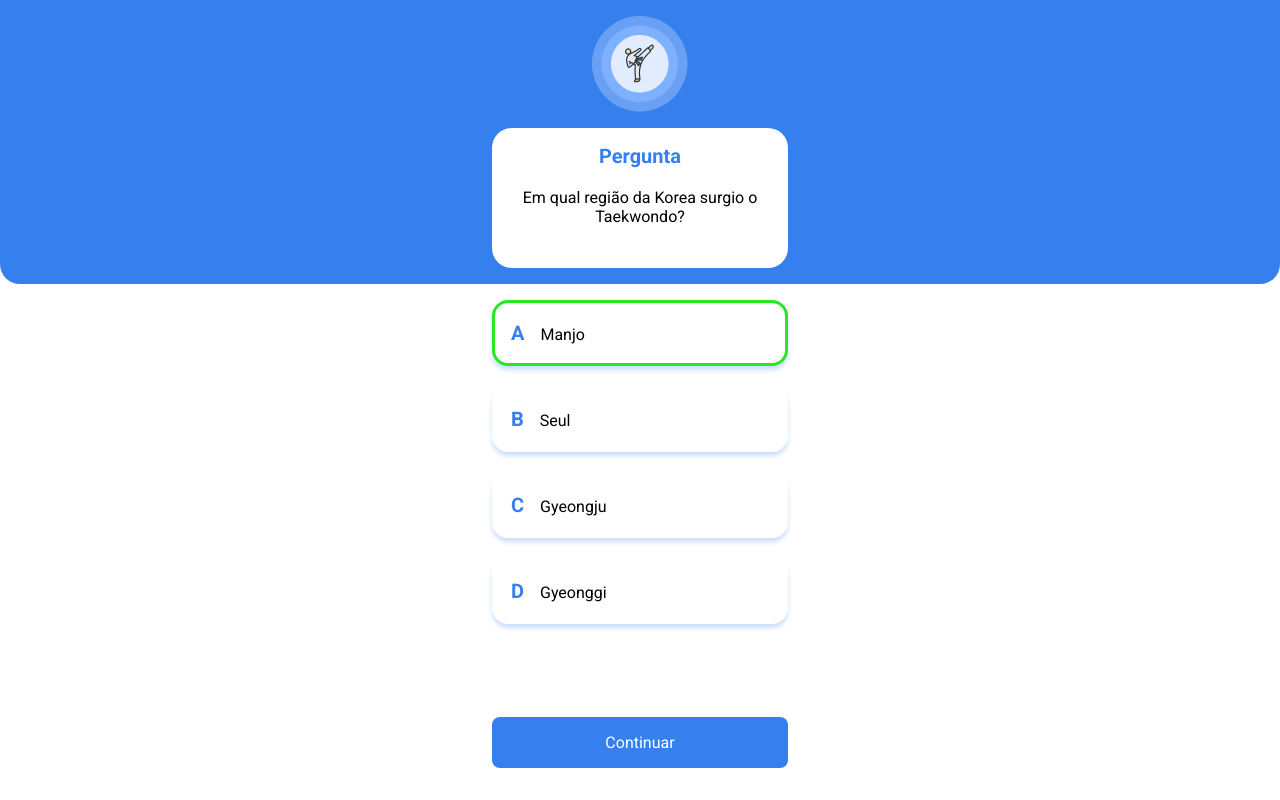
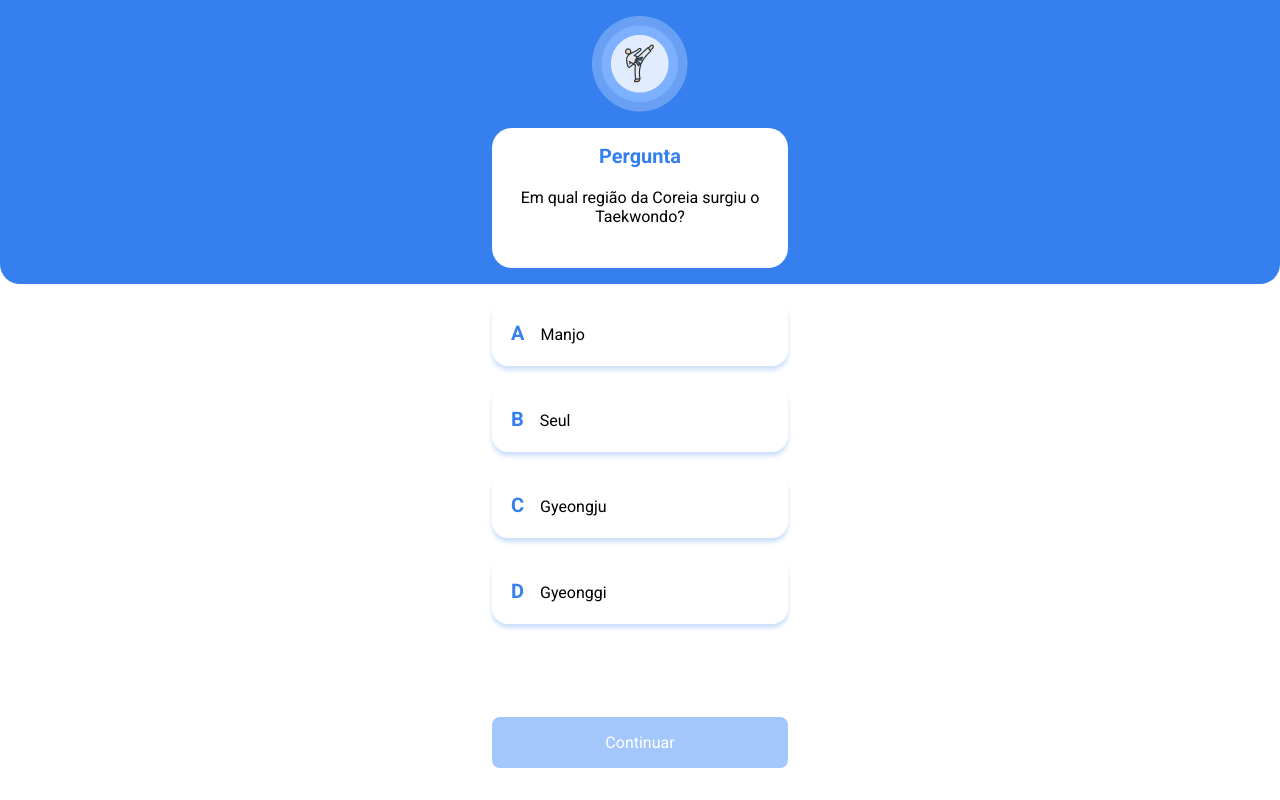
Before and after one commit to matheusgondra/taekwondo-quiz, a React (Vite) app: page /question/2 in a window 1280 px wide. Built offline with nearby package versions, Linux system fonts and the light colour scheme.

Commit message:
funcionalidade de selecionar opção correta

```diff
--- a/src/components/OptionButton/index.tsx
+++ b/src/components/OptionButton/index.tsx
@@ -1,12 +1,15 @@
+import { MouseEvent } from "react";
 import "./option-button.css";
 
 interface OptionButtonProps {
-	option: "A" | "B" | "C" | "D";
+	option: string;
 	text: string;
 	variant: "default" | "correct" | "wrong";
+	disabled?: boolean;
+	setResponse: (event: MouseEvent<HTMLButtonElement>) => void;
 }
 
-export function OptionButton({ option, text, variant }: OptionButtonProps) {
+export function OptionButton({ option, text, variant, disabled, setResponse }: OptionButtonProps) {
 	const setBorder = (variant: string) => {
 		switch (variant) {
 			case "correct":
@@ -16,10 +19,10 @@ export function OptionButton({ option, text, variant }: OptionButtonProps) {
 			default:
 				return "";
 		}
-	}
+	};
 
 	return (
-		<button className={`option-button ${setBorder(variant)}`}>
+		<button className={`option-button ${setBorder(variant)}`} disabled={disabled} onClick={setResponse}>
 			<span className="option-button__option">{option}</span>
 			{text}
 		</button>
--- a/src/components/OptionButton/option-button.css
+++ b/src/components/OptionButton/option-button.css
@@ -8,6 +8,7 @@
 	width: 100%;
 	height: 66px;
 	transition: 8ms;
+	-webkit-tap-highlight-color: transparent;
 }
 
 .option-button__option {
@@ -19,8 +20,10 @@
 
 .correct {
 	border: 3px solid #28E621;
+	color: #28E621
 }
 
 .wrong {
 	border: 3px solid #ED738C;
+	color: #ED738C;
 }
--- a/src/data/questions.json
+++ b/src/data/questions.json
@@ -13,7 +13,7 @@
 	},
 	{
 		"id": 3,
-		"question": "Em qual região da Korea surgio o Taekwondo?",
+		"question": "Em qual região da Coreia surgiu o Taekwondo?",
 		"options": ["Manjo", "Seul", "Gyeongju", "Gyeonggi"],
 		"answer": "Manjo"
 	}
--- a/src/pages/Question/index.tsx
+++ b/src/pages/Question/index.tsx
@@ -1,15 +1,17 @@
+import { MouseEvent, useEffect, useState } from "react";
 import { useNavigate, useParams } from "react-router-dom";
+import { Button } from "../../components/Button";
 import { OptionButton } from "../../components/OptionButton";
 import { TaekwondoIcon } from "../../components/TaekwondoIcon";
 import { useQuestions } from "../../hooks";
 import "./question.css";
-import { useEffect } from "react";
-import { Button } from "../../components/Button";
 
 export function Question() {
 	const { id } = useParams();
 	const navigate = useNavigate();
 	const question = useQuestions(parseInt(id!));
+	const [selectedOption, setSelectedOption] = useState<string>("");
+	const [isSelecting, setIsSelecting] = useState<boolean>(false);
 
 	useEffect(() => {
 		if (!question) {
@@ -17,9 +19,36 @@ export function Question() {
 		}
 	}, [question, navigate]);
 
+	useEffect(() => {
+		if (question) {
+			setSelectedOption("");
+			setIsSelecting(false);
+		}
+	}, [question]);
+
 	if (!question) {
 		return null;
 	}
+
+	const handleOptionClick = (event: MouseEvent<HTMLButtonElement>) => {
+		const text = event.currentTarget.textContent;
+		if (text) {
+			const response = text.slice(1, text.length);
+			setSelectedOption(response);
+			setIsSelecting(true);
+		}
+	};
+
+	const getVariant = (option: string) => {
+		if (selectedOption) {
+			if (option === question.answer) {
+				return "correct";
+			} else if (selectedOption === option) {
+				return "wrong";
+			}
+		}
+		return "default";
+	};
 
 	return (
 		<div className="question-page">
@@ -32,12 +61,21 @@ export function Question() {
 			</header>
 			<main className="question-page-container">
 				<ul className="options">
-					<li><OptionButton variant="correct" option="A" text={question.options[0]} /></li>
-					<li><OptionButton variant="default" option="B" text={question.options[1]} /></li>
-					<li><OptionButton variant="default" option="C" text={question.options[2]} /></li>
-					<li><OptionButton variant="default" option="D" text={question.options[3]} /></li>
+					{question.options.map((option, index) => (
+						<li key={index}>
+							<OptionButton
+								variant={getVariant(option)}
+								disabled={isSelecting}
+								option={String.fromCharCode(65 + index)}
+								text={option}
+								setResponse={handleOptionClick}
+							/>
+						</li>
+					))}
 				</ul>
-				<Button path={`/question/${parseInt(id!) + 1}`} disabled={false} >Continuar</Button>
+				<Button path={`/question/${parseInt(id!) + 1}`} disabled={!isSelecting}>
+					Continuar
+				</Button>
 			</main>
 		</div>
 	);
```
Also changed, not shown: 1 other file (tests, documents, lock files or other folders).
